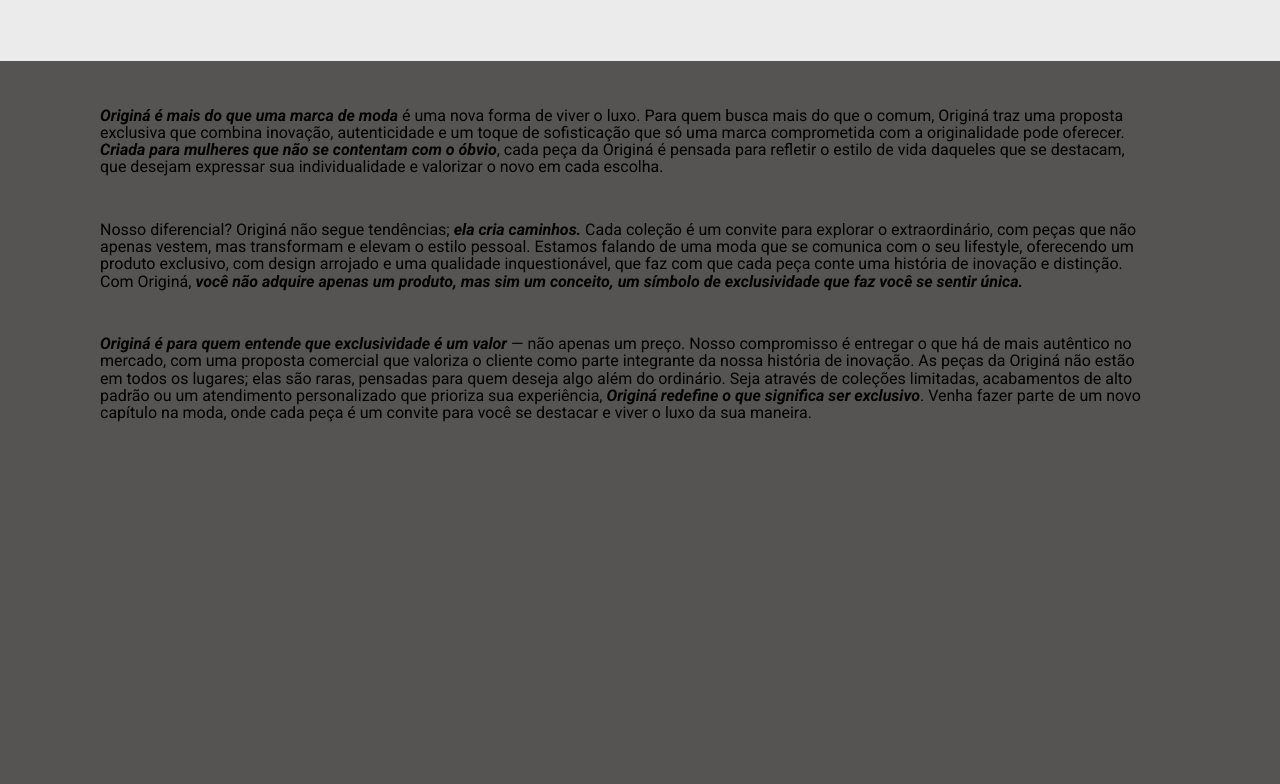
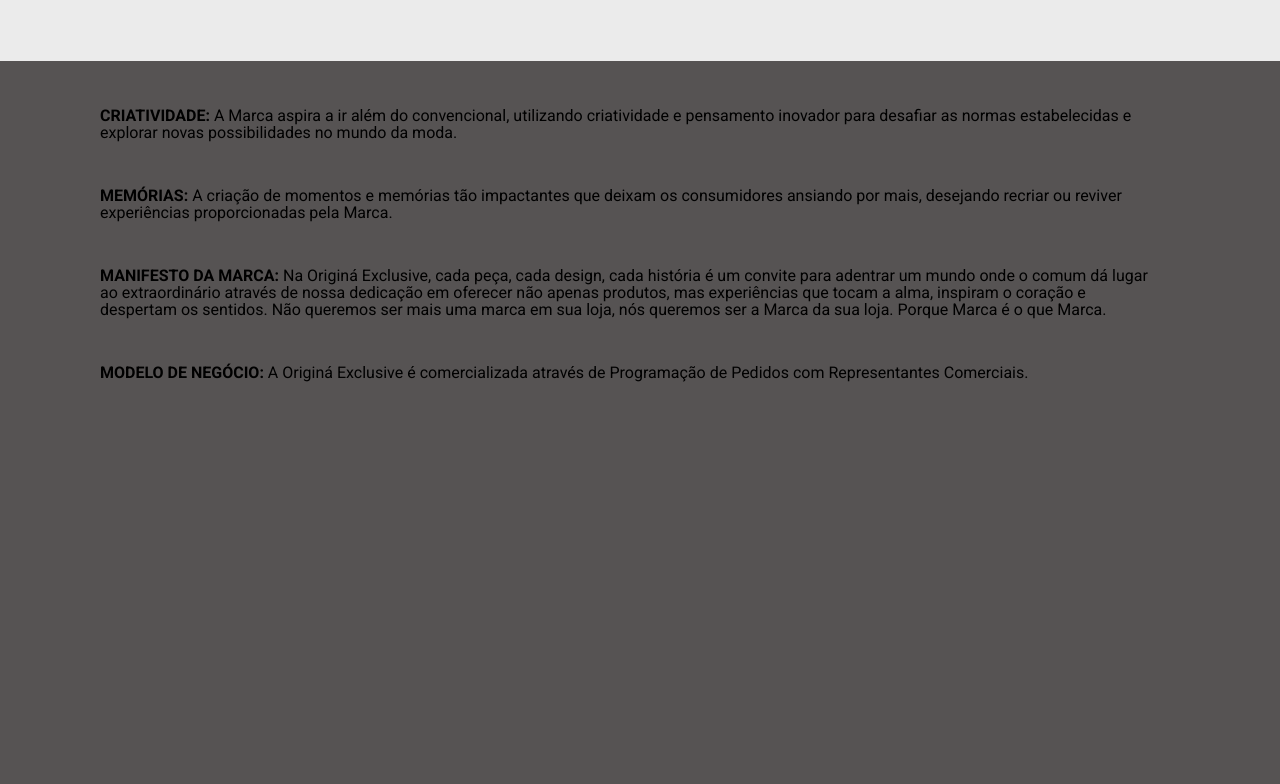
Before and after one commit to joaopaulotr/originaexclusive.github.io, a website with bundled scripts: page conceito.html in a window 1280 px wide. Shown: the part 289-1073 px from the top of the page. Built offline with nearby package versions, Linux system fonts and the light colour scheme.

Commit message:
alteraçõesdai

```diff
--- a/conceito.html
+++ b/conceito.html
@@ -119,7 +119,7 @@
         <div class="box-content">
           <div class="escrita">
             <div class="titulo">
-              <h1 class="titulo">Conceito</h1>
+              <h1 class="titulo">Valores</h1>
             </div>
             <div class="sub">
               <p class="subtitulo">Entenda tudo sobre a marca</p>
@@ -138,49 +138,23 @@
       <div class="background-article">
         <div class="titulo-article">
           <p class="texto-article">
-            <i><b>Originá é mais do que uma marca de moda</b></i> é uma nova
-            forma de viver o luxo. Para quem busca mais do que o comum, Originá
-            traz uma proposta exclusiva que combina inovação, autenticidade e um
-            toque de sofisticação que só uma marca comprometida com a
-            originalidade pode oferecer.
-            <i><b>Criada para mulheres que não se contentam com o óbvio</b></i
-            >, cada peça da Originá é pensada para refletir o estilo de vida
-            daqueles que se destacam, que desejam expressar sua individualidade
-            e valorizar o novo em cada escolha.
+          <b>  CRIATIVIDADE: </b>
+A Marca aspira a ir além do convencional, utilizando criatividade e pensamento inovador para desafiar as normas estabelecidas e explorar novas possibilidades no mundo da moda.
+
           </p>
           <p class="texto-article">
-            Nosso diferencial? Originá não segue tendências;<i
-              ><b> ela cria caminhos.</b></i
-            >
-            Cada coleção é um convite para explorar o extraordinário, com peças
-            que não apenas vestem, mas transformam e elevam o estilo pessoal.
-            Estamos falando de uma moda que se comunica com o seu lifestyle,
-            oferecendo um produto exclusivo, com design arrojado e uma qualidade
-            inquestionável, que faz com que cada peça conte uma história de
-            inovação e distinção. Com Originá,
-            <i
-              ><b
-                >você não adquire apenas um produto, mas sim um conceito, um
-                símbolo de exclusividade que faz você se sentir única.</b
-              ></i
-            >
+          <b>MEMÓRIAS:</b>
+A criação de momentos e memórias tão impactantes que deixam os consumidores ansiando por mais, desejando recriar ou reviver experiências proporcionadas pela Marca.
+
           </p>
           <p class="texto-article">
-            <i>
-              <b>
-                Originá é para quem entende que exclusividade é um valor</b
-              ></i
-            >
-            — não apenas um preço. Nosso compromisso é entregar o que há de mais
-            autêntico no mercado, com uma proposta comercial que valoriza o
-            cliente como parte integrante da nossa história de inovação. As
-            peças da Originá não estão em todos os lugares; elas são raras,
-            pensadas para quem deseja algo além do ordinário. Seja através de
-            coleções limitadas, acabamentos de alto padrão ou um atendimento
-            personalizado que prioriza sua experiência,<i
-              ><b> Originá redefine o que significa ser exclusivo</b></i
-            >. Venha fazer parte de um novo capítulo na moda, onde cada peça é
-            um convite para você se destacar e viver o luxo da sua maneira.
+            <b>MANIFESTO DA MARCA:</b>
+Na Originá Exclusive, cada peça, cada design, cada história é um convite para adentrar um mundo onde o comum dá lugar ao extraordinário através de nossa dedicação em oferecer não apenas produtos, mas experiências que tocam a alma, inspiram o coração e despertam os sentidos. Não queremos ser mais uma marca em sua loja, nós queremos ser a Marca da sua loja. Porque Marca é o que Marca.
+          </p>
+
+          <p class="texto-article">
+            <b>MODELO DE NEGÓCIO:</b>
+A Originá Exclusive é comercializada através de Programação de Pedidos com Representantes Comerciais.
           </p>
         </div>
         <div><img src="" alt="" /></div>
--- a/style/editoriais.css
+++ b/style/editoriais.css
@@ -231,6 +231,7 @@
   line-height: 2rem; /* Aumentado o line-height */
   font-variant: all-small-caps;
   letter-spacing: 0.21rem;
+  padding-top: 10px;
 }
 
 .num-colection .texto-sec {
@@ -242,6 +243,7 @@
   line-height: 1.8rem; /* Aumentado o line-height */
   font-variant: all-small-caps;
   letter-spacing: 0.21rem;
+
 }
 
 .data .texto-sec {
```
Also changed, not shown: editoriais.html (+4 -4 lines), fale-conosco.html (+1 -1 lines), historia.html (+10 -6 lines), index.html (+4 -4 lines).
